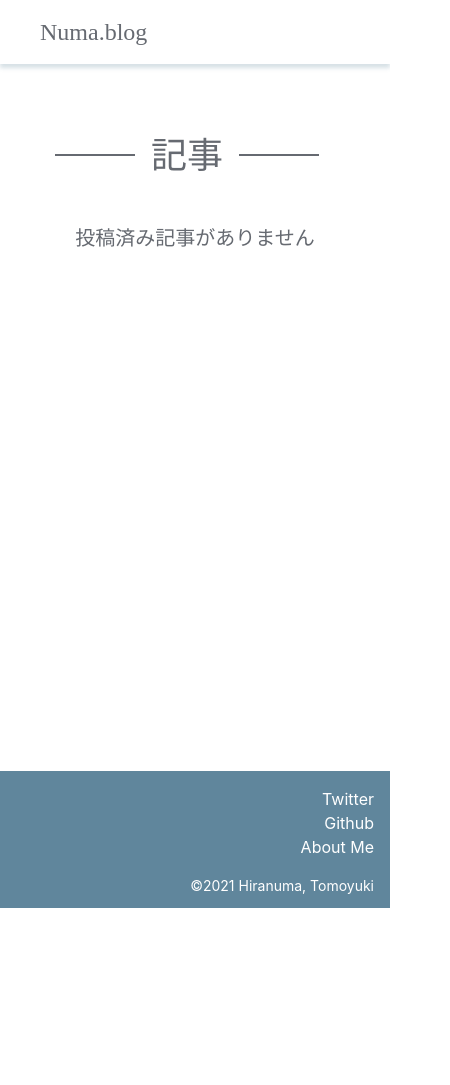
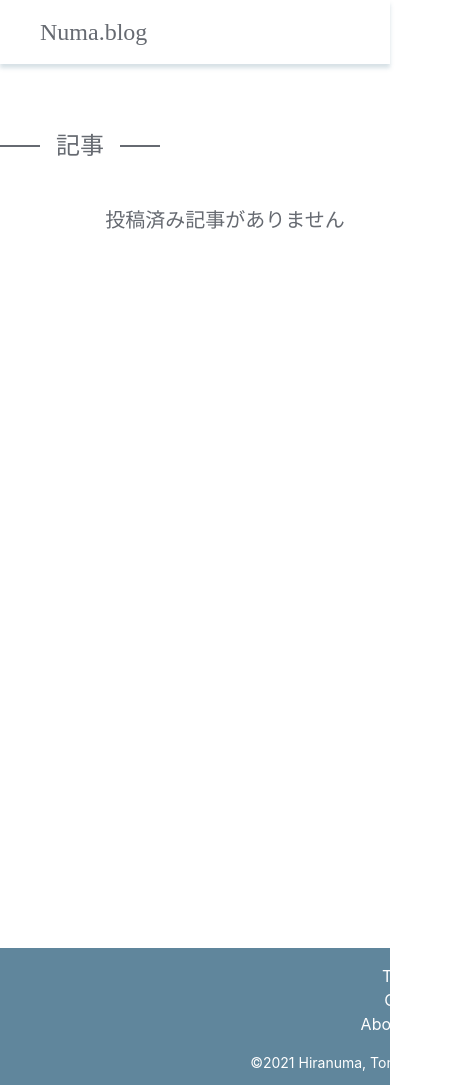
Before and after one commit to tomoyuki-hiranuma/blog-client, a Next.js app: page / in a window 390 px wide. Shown: the whole page, 450 px wide, since content can reach past the window. Before the commit the page ends 908 px from the top, so only its background shows below. Built offline with nearby package versions, Linux system fonts and the light colour scheme.

Commit message:
fix: responsive

```diff
--- a/components/ArticleCard.tsx
+++ b/components/ArticleCard.tsx
@@ -15,11 +15,11 @@ const card = css`
 export const ArticleCard: VFC<Post> = ({ data, content }) => {
   const parsedContent = parseHtml(content);
   let trimedContent = parsedContent.replace(/<li>/g,'・');
-  trimedContent = trimedContent.replace(/<("[^"]*"|'[^']*'|[^'">])*>/g,'');
+  trimedContent = trimedContent.replace(/<("[^"]*"|'[^']*'|[^'">])*>/g,'').slice(0, 50) + "...";
 
   return (
     <>
-      <Box css={card} w={{ base: `auto`, md: `700px`, lg:`900px`}} h={`160px`} pt={`24px`} px={`32px`} pb={`8px`}>
+      <Box css={card} w={{ base: `450px`, md: `700px`, lg:`900px`}} h={`160px`} pt={`24px`} px={`32px`} pb={`8px`}>
         <Text fontSize={`3xl`} fontWeight={`bold`}>{data.title}</Text>
         <CardContent
           content={trimedContent}
--- a/components/ArticleTItle.tsx
+++ b/components/ArticleTItle.tsx
@@ -33,7 +33,7 @@ export const ArticleTitle: VFC = () => {
   };
 
   return(
-    <Flex w={{ md: `100%` }} alignItems={{ base: `start`, md: `center` }}  mt={`64px`} mb={`8px`} flexFlow={{ base: `column`, md: `row` }}>
+    <Flex w={`100%`} alignItems={{ base: `start`, md: `center` }} mt={`64px`} mb={`8px`} flexFlow={{ base: `column`, md: `row` }}>
       <Box>
         <Title />
       </Box>
--- a/components/Footer.tsx
+++ b/components/Footer.tsx
@@ -9,8 +9,7 @@ const footer = css`
   height: 137px;
   background-color: ${theme.colors.primary};
   width: 100%;
-  position: absolute;
-  bottom: 0;
+  margin-top: 40px;
 `;
 
 type Data = {
@@ -26,7 +25,7 @@ export const Footer: VFC<Props> = ({ data }) => {
   return(
     <>
       <footer css={footer}>
-        <Flex w={{ base: `auto`, md: `700px`, lg:`900px`}} m={`auto`} pt={'4'}>
+        <Flex w={{ base: `450px`, md: `700px`, lg:`900px`}} m={`auto`} pt={'4'}>
           <Spacer />
           <VStack spacing={`0`}>
             {data.map((link) => (
--- a/components/article/Title.tsx
+++ b/components/article/Title.tsx
@@ -1,20 +1,14 @@
 import React, { VFC } from 'react';
 import { css } from '@emotion/react';
-import { Text, Flex } from '@chakra-ui/react';
-
-const line = css`
-  width: 80px;
-  height: 0;
-  border: 0.5px solid;
-`;
+import { Text, Flex, Box } from '@chakra-ui/react';
 
 export const Title: VFC = () => {
   return(
     <>
       <Flex align={`center`} minWidth={`280px`} gap={4}>
-        <div css={line} />
-        <Text fontSize={`4xl`}>記事</Text>
-        <div css={line} />
+        <Box border={`0.5px`} borderStyle={`solid`} w={{ base: `40px`, md: `80px` }} />
+        <Text fontSize={{ base: `2xl`, md: `4xl` }}>記事</Text>
+        <Box border={`0.5px`} borderStyle={`solid`} w={{ base: `40px`, md: `80px` }} />
       </Flex>
     </>
   );
--- a/package.json
+++ b/package.json
@@ -18,6 +18,7 @@
     "@fortawesome/react-fontawesome": "^0.1.17",
     "@reduxjs/toolkit": "^1.7.2",
     "framer-motion": "^5",
+    "highlightjs": "^9.16.2",
     "next": "12.0.10",
     "react": "17.0.2",
     "react-dom": "17.0.2",
@@ -28,6 +29,7 @@
   },
   "devDependencies": {
     "@emotion/babel-plugin": "^11.7.2",
+    "@types/highlightjs": "^9.12.2",
     "@types/marked": "^4.0.2",
     "@types/node": "^17.0.15",
     "@types/react": "17.0.38",
--- a/pages/index.tsx
+++ b/pages/index.tsx
@@ -25,7 +25,7 @@ const Home: NextPage<Props> = ({ contents }) => {
 
   return (
     <Layout>
-      <VStack w={{ base: `auto`, md: `700px`, lg:`900px`}} margin={`auto`}>
+      <VStack w={{ base: `450px`, md: `700px`, lg:`900px`}} margin={`auto`}>
         <ArticleTitle />
         <VStack gap={`16px`}>
           {
--- a/pages/posts/[id].tsx
+++ b/pages/posts/[id].tsx
@@ -14,7 +14,7 @@ const Article: NextPage<Post> = ({ content, data }) => {
     <>
       <Layout>
         <Container paddingTop={`14`}>
-          <Text fontSize={`6xl`}>{data.title}</Text>
+          <Text fontSize={{ base: `3xl`, md: `6xl` }}>{data.title}</Text>
           <Flex>
             <Tags
               tags={data.tags}
@@ -26,7 +26,9 @@ const Article: NextPage<Post> = ({ content, data }) => {
           </Flex>
           <Center>
             <Box paddingTop={`20`} w={`4xl`}>
-              <div dangerouslySetInnerHTML={{ __html: content }} />
+              <div>
+                <span dangerouslySetInnerHTML={{ __html: content }}></span>
+              </div>
             </Box>
           </Center>
         </Container>
```
Also changed, not shown: 1 other file (tests, documents, lock files or other folders).
